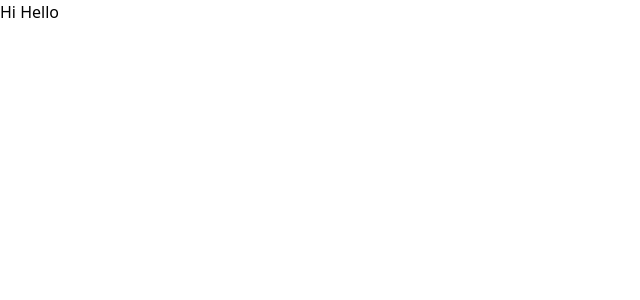
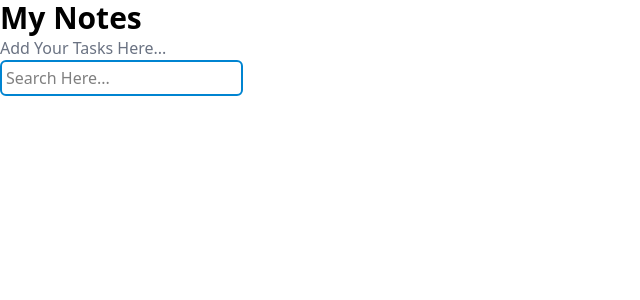
Before and after one commit to Paramesh-Kumar-2004/Notes_App_Project-1, a React (Vite) app: page / in a window 1280 px wide. Shown: the top 300 px of the page, without its empty margins (0-640 px from the left). Built offline with nearby package versions, Linux system fonts and the light colour scheme.

Commit message:
Basic Search Bar Over

```diff
--- a/src/App.jsx
+++ b/src/App.jsx
@@ -7,13 +7,13 @@ import ContextAPI from './Components/ContextAPI'
 
 const App = () => {
   return (
-    <BrowserRouter>
-      <ContextAPI >
+    <ContextAPI >
+      <BrowserRouter>
         <Routes>
           <Route path='/' element={<Home />} />
         </Routes>
-      </ContextAPI>
-    </BrowserRouter>
+      </BrowserRouter>
+    </ContextAPI>
   )
 }
 
--- a/src/Components/ContextAPI.jsx
+++ b/src/Components/ContextAPI.jsx
@@ -1,13 +1,18 @@
-import React, { createContext, useState } from 'react'
+import React, { createContext, useEffect, useState } from 'react'
 
 
 export const Store = createContext()
 
 
 const ContextAPI = ({ children }) => {
-    const [task, setTask] = useState("Hi Hello")
+
+    const [task, setTask] = useState([])
+    const [search, setSearch] = useState("All")
+
+
+
     return (
-        <Store.Provider value={{ task }}>
+        <Store.Provider value={{ task, search, setSearch }}>
             {children}
         </Store.Provider>
     )
--- /dev/null
+++ b/src/Components/SearchBar.jsx
@@ -0,0 +1,27 @@
+import React, { useContext, useEffect } from 'react'
+import { Store } from './ContextAPI'
+
+
+
+const SearchBar = () => {
+
+    const { search, setSearch } = useContext(Store)
+
+    const HandleSearch = (e) => {
+        setSearch(e.target.value);
+    }
+
+
+    return (
+        <>
+            <input
+                className='border-2 border-sky-600 rounded-md p-1'
+                type="text"
+                placeholder='Search Here...'
+                onChange={(e) => { HandleSearch(e) }}
+            />
+        </>
+    )
+}
+
+export default SearchBar
--- a/src/Pages/Home.jsx
+++ b/src/Pages/Home.jsx
@@ -1,5 +1,6 @@
 import React, { useContext } from 'react'
 import { Store } from '../Components/ContextAPI'
+import SearchBar from '../Components/SearchBar'
 
 
 const Home = () => {
@@ -8,7 +9,13 @@ const Home = () => {
 
     return (
         <>
-            <h2>{task}</h2>
+            <div>
+                <h1 className='font-bold text-3xl'>My Notes</h1>
+                <p className='text-gray-500'>Add Your Tasks Here...</p>
+            </div>
+            <div>
+                <SearchBar />
+            </div>
         </>
     )
 }
```
